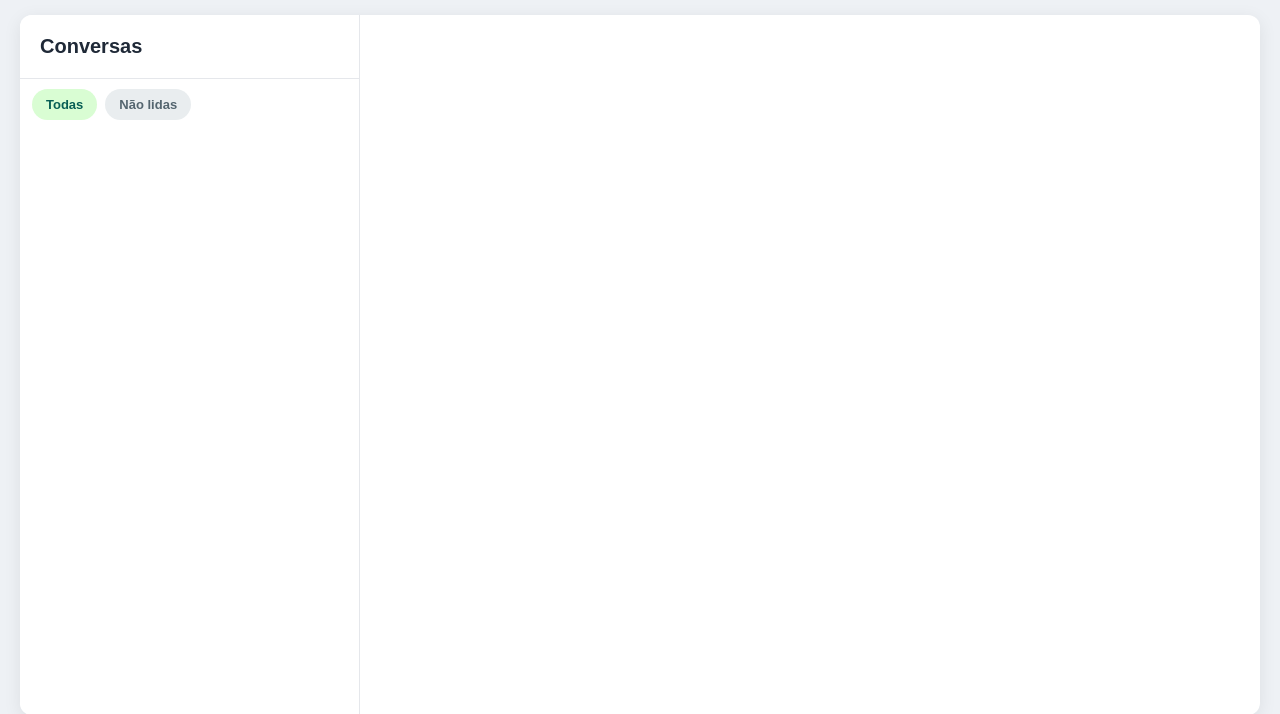
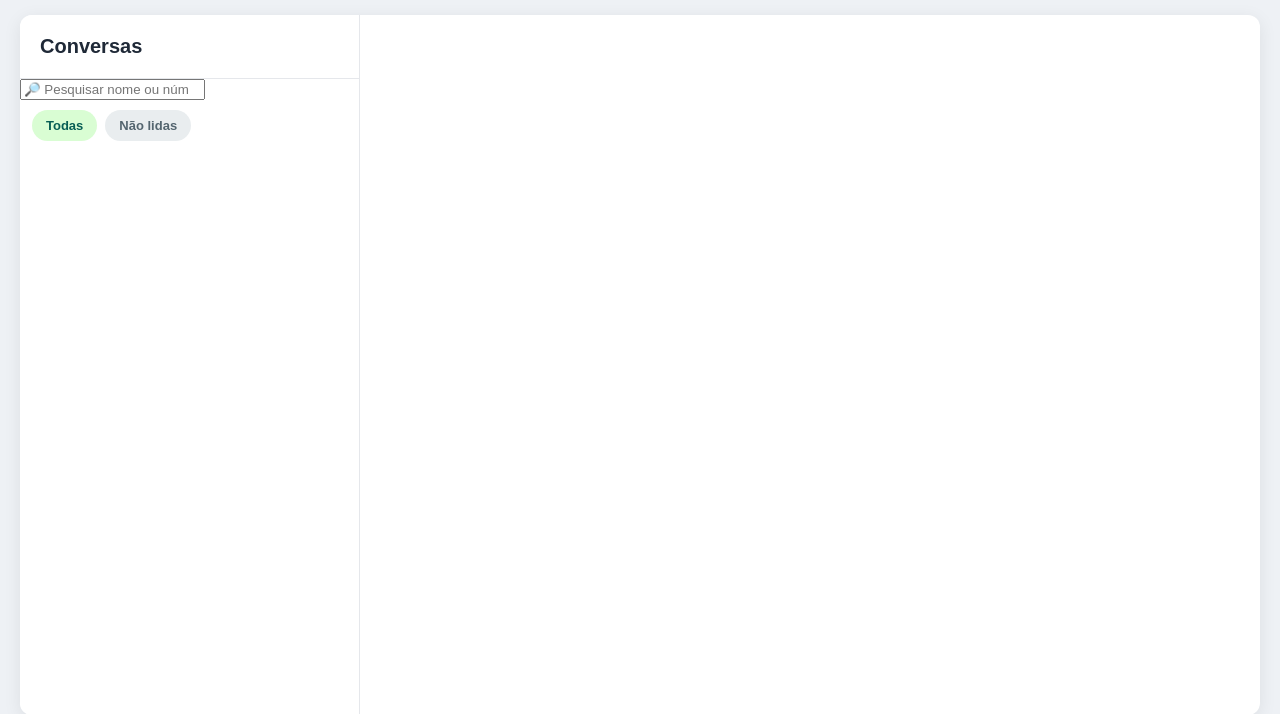
Before and after one commit to cursocmk-crypto/cmk-whatsapp-webhook, a Flask app: template templates/atendimento.html in a window 1280 px wide. Shown: the part 70-784 px from the top of the page. Run offline with Flask 3, Linux system fonts and the light colour scheme; the template is opened without the code that fills it, so the values that code supplies are empty.

Commit message:
Update atendimento.html

```diff
--- a/templates/atendimento.html
+++ b/templates/atendimento.html
@@ -44,7 +44,15 @@
         <aside class="lateral">
             <div class="titulo-lateral">
                 Conversas
-            </div>
+        </div>
+        <div class="pesquisa-conversas">
+            <input
+                type="search"
+                id="pesquisar-contatos"
+                placeholder="🔎 Pesquisar nome ou número..."
+                autocomplete="off"
+        >
+        </div>
         <div class="filtros-conversas">
         <button type="button" class="filtro ativo" data-filtro="todas">
             Todas
```
